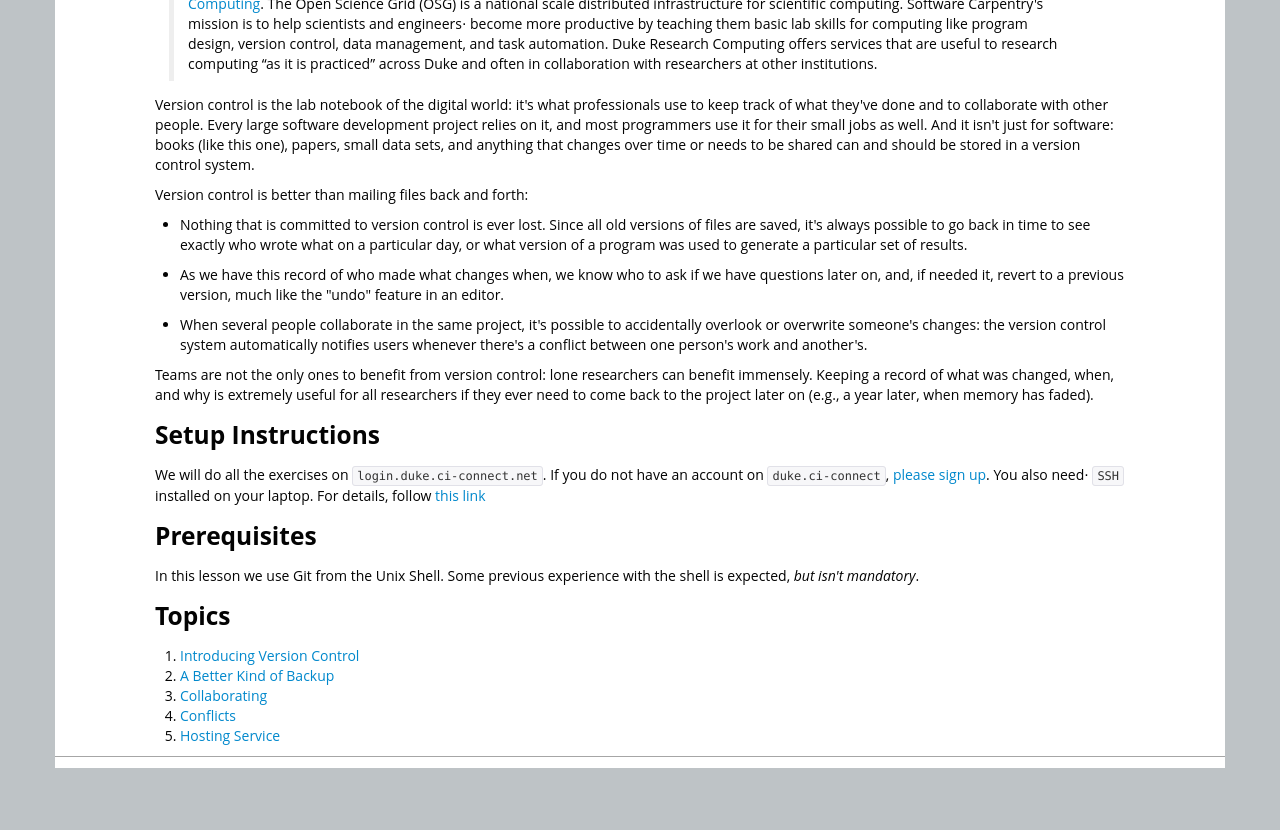
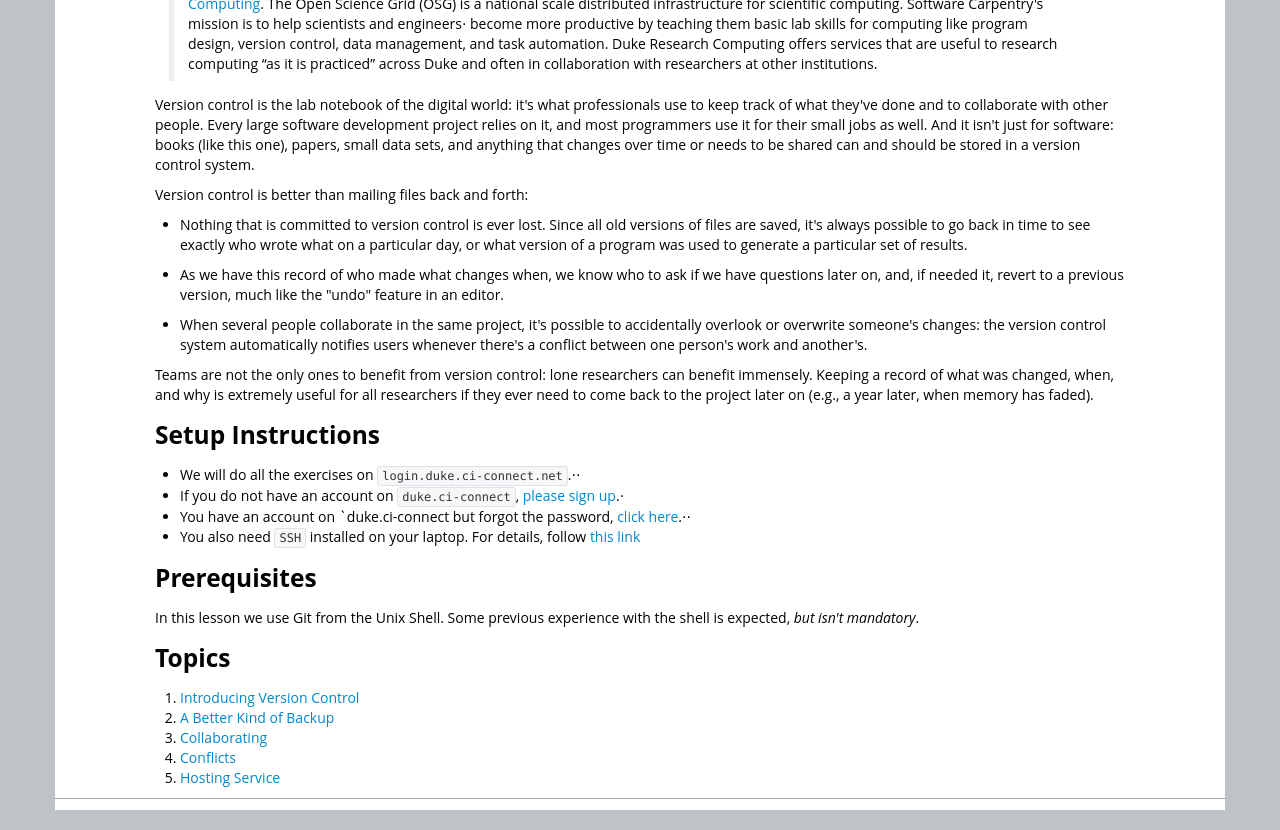
Before and after one commit to SWC-OSG-Workshop/2015-10-27-duke, a Jekyll site: the page built from novice/git/index.md, in a window 1280 px wide. Shown: the part 367-1197 px from the top of the page. Built offline with Jekyll 4.4.1, drawn with Linux system fonts in a browser that asks for light colours; before the commit the page ends 1155 px from its top, so only the background shows below that.

Commit message:
list the login, ssh and forgot pass on all intros

```diff
--- a/novice/git/index.md
+++ b/novice/git/index.md
@@ -49,9 +49,11 @@ Version control is better than mailing files back and forth:
 Teams are not the only ones to benefit from version control: lone researchers can benefit immensely. Keeping a record of what was changed, when, and why is extremely useful for all researchers if they ever need to come back to the project later on (e.g., a year later, when memory has faded).
 
 ### Setup Instructions
- We will do all the exercises on `login.duke.ci-connect.net`.  If you do not have an account on
- `duke.ci-connect`, [please sign up](https://duke.ci-connect.net/signup). You also need⋅
-`SSH` installed on your laptop.  For details, follow [this link](http://swc-osg-workshop.github.io/2015-10-27-duke/setup.html)
+
+*    We will do all the exercises on `login.duke.ci-connect.net`.⋅⋅
+*    If you do not have an account on `duke.ci-connect`, [please sign up](https://duke.ci-connect.net/signup).⋅
+*    You have an account on `duke.ci-connect but forgot the password, [click here](http://duke.ci-connect.net/password).⋅⋅
+*    You also need `SSH` installed on your laptop.  For details, follow [this link](http://swc-osg-workshop.github.io/2015-10-27-duke/setup.html)
 
 ### Prerequisites
  In this lesson we use Git from the Unix Shell.
```
Also changed, not shown: index.html (+12 -0 lines), novice/python/index.md (+5 -3 lines), novice/shell/index.md (+5 -3 lines).
